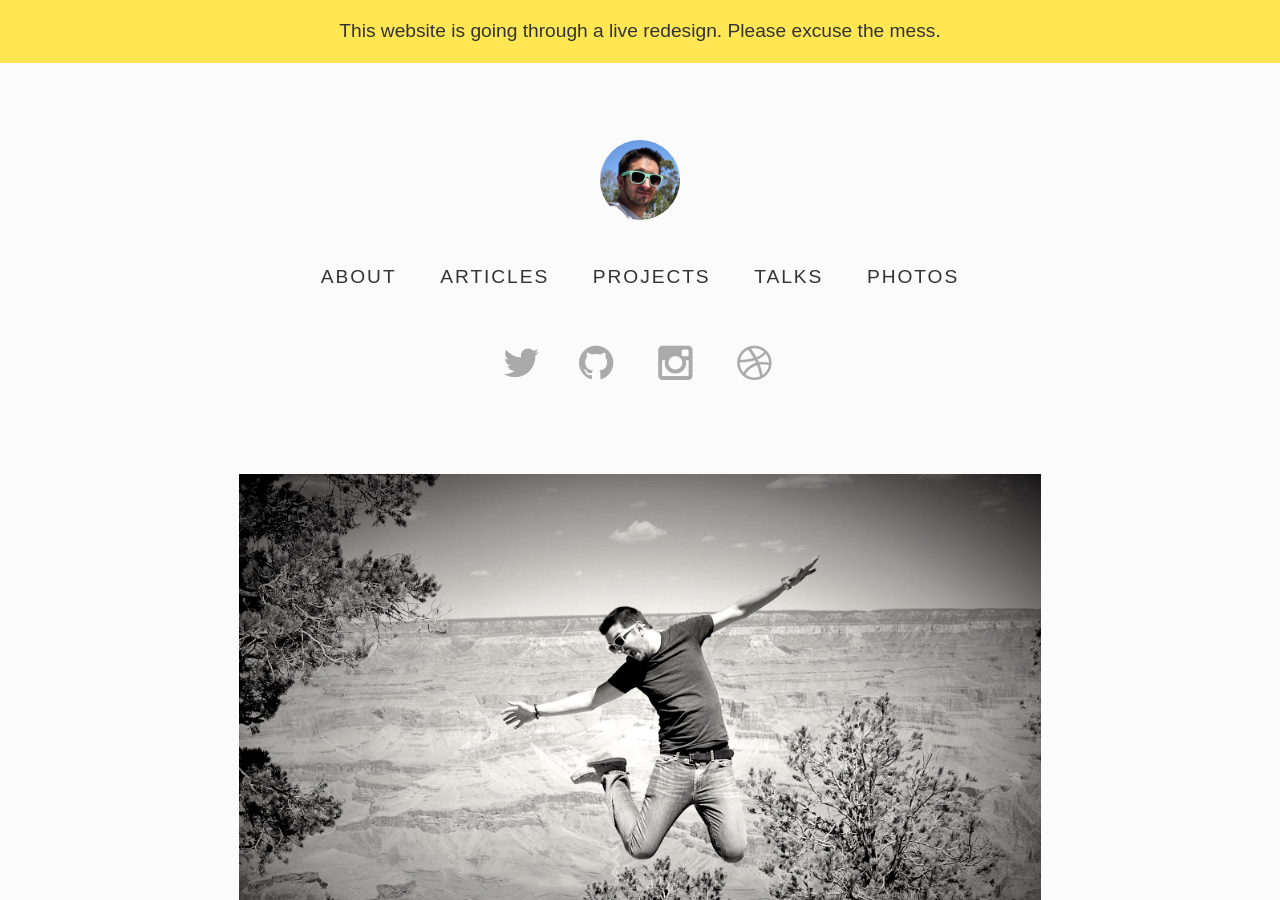
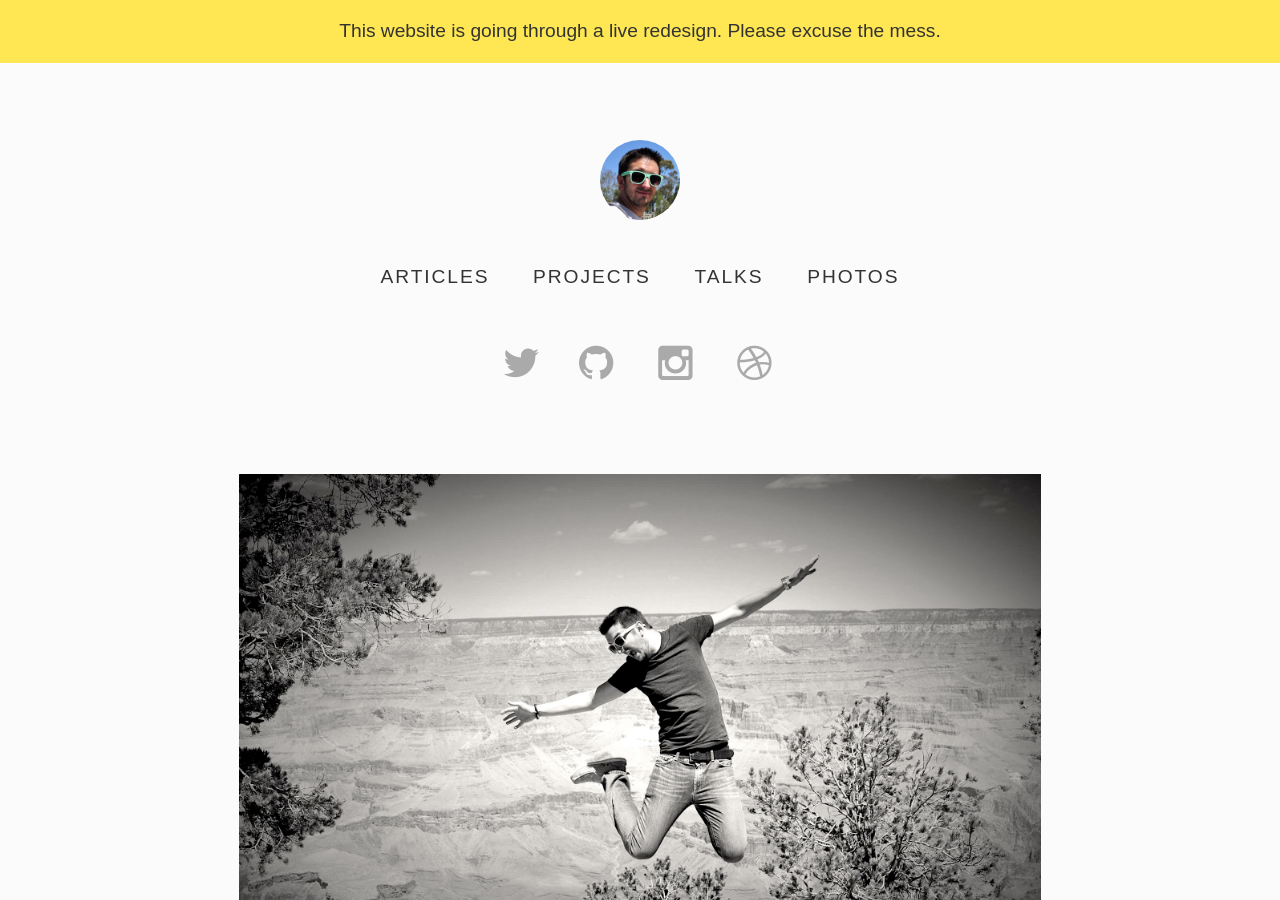
Before and after one commit to neogeek/neogeek.github.io, a Jekyll site: the page built from about.md, in a window 1280 px wide and 900 px high. Built offline with Jekyll 4.4.1, drawn with Linux system fonts in a browser that asks for light colours; Markdown is read by kramdown in place of the engine named in the settings.

Commit message:
Changed index to be about page.

```diff
--- a/_includes/header.html
+++ b/_includes/header.html
@@ -11,7 +11,6 @@
         <nav>
 
             <ul>
-                <li><a href="/about/">About</a></li>
                 <li><a href="/articles/">Articles</a></li>
                 <li><a href="/projects/">Projects</a></li>
                 <li><a href="/talks/">Talks</a></li>
--- a/about.md
+++ b/about.md
@@ -2,7 +2,7 @@
 layout: page
 class: about
 title: Hi, I'm Scott.
-permalink: /about/
+permalink: /
 ---
 
 ![](/images/profile.jpg)
```
Also changed, not shown: index.html (deleted, +0 -11 lines).
